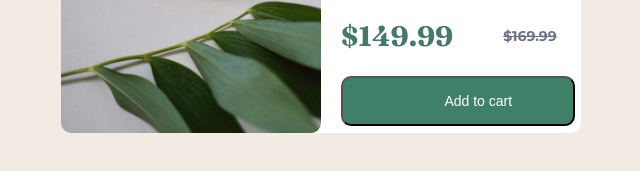
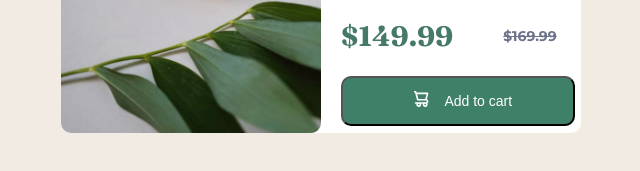
Before and after one commit to RidaHDiab/Product-preview-card-component-challenge-on-Frontend-Mentor, a plain HTML site: page index.html in a window 1280 px wide. Shown: the part 367-538 px from the top of the page, 339-979 px from the left. Drawn offline with Linux system fonts and the light colour scheme; the site is published under a folder, as on GitHub Pages, so addresses that start at the root find nothing.

Commit message:
Update styles.css

```diff
--- a/styles.css
+++ b/styles.css
@@ -69,7 +69,7 @@ color: hsl(228, 12%, 48%);
 	background-color: #184131;
 }
 .btn span.icon {
-    background-image: url("/images/icon-cart.svg");
+    background-image: url("images/icon-cart.svg");
 	padding: 10px 10px;
     color: #FFFFFF;
     margin-left: 30%;
```
